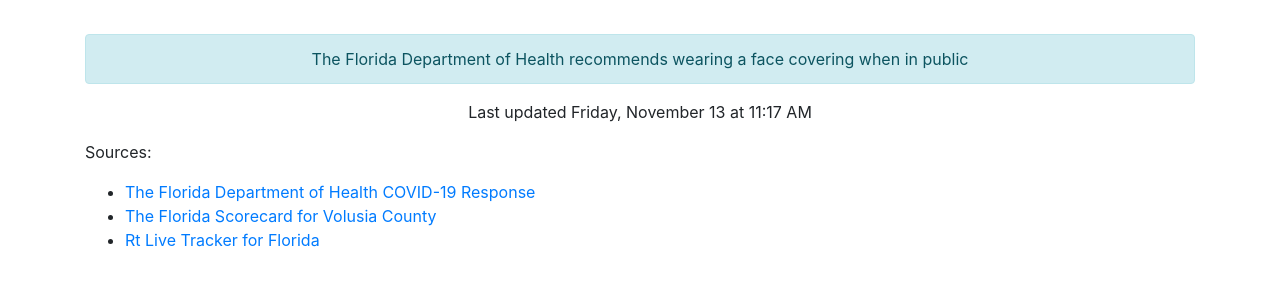
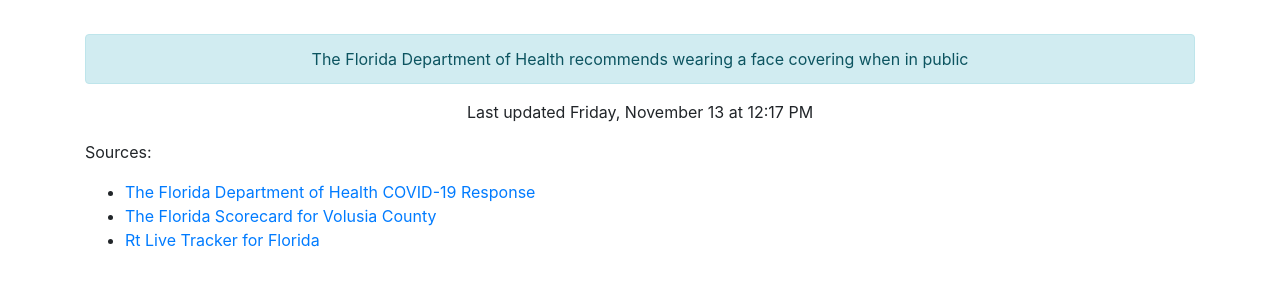
Before and after one commit to thinkjson/timeforchurch, a Jekyll site: the page built from index.md, in a window 1280 px wide. Shown: the part 586-881 px from the top of the page. Built offline with Jekyll 4.4.1, drawn with Linux system fonts in a browser that asks for light colours; our own code applies the rules of GitHub Pages for plain Markdown files.

Commit message:
Updating data

```diff
--- a/_includes/data.html
+++ b/_includes/data.html
@@ -10,4 +10,4 @@
     <div class="outcome text-success">YES</div>
     <div class="alert alert-info" role="alert">The Florida Department of Health recommends wearing a face covering when in public</div>
 
-    <p>Last updated Friday, November 13 at 11:17 AM</p>
+    <p>Last updated Friday, November 13 at 12:17 PM</p>
```
